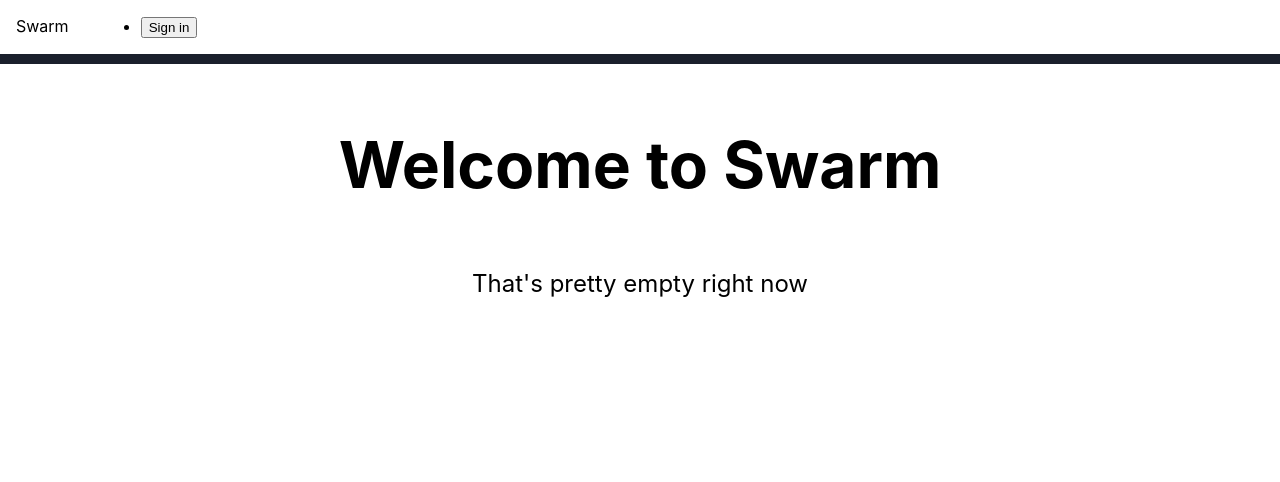
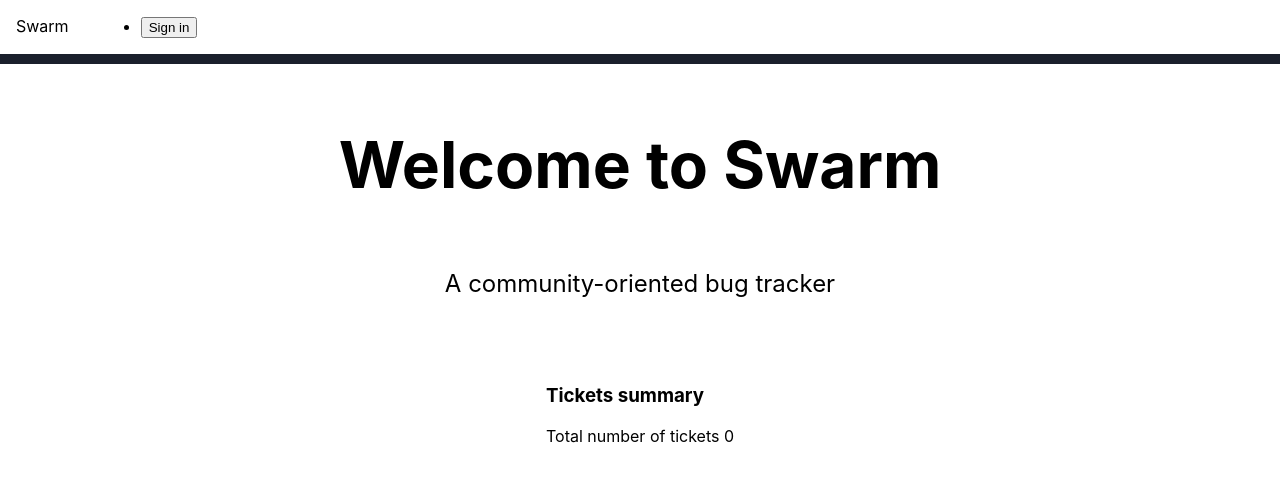
Before and after one commit to ImInfenix/swarm, a Next.js app: page / in a window 1280 px wide. Shown: the top 482 px of the page. Built offline with nearby package versions, Linux system fonts and the light colour scheme; no server answers; the database is empty.

Commit message:
Fetch total tickets count and display it on the main page

```diff
--- /dev/null
+++ b/components/TicketsSummary.tsx
@@ -0,0 +1,11 @@
+import styles from "../styles/TicketsSummary.module.css"
+
+export default function TicketsSummary(props: { ticketCount: number }) {
+  return (
+    <div className={styles.ticketsSummary}>
+      <h3>Tickets summary</h3>
+
+      <p>Total number of tickets {props.ticketCount}</p>
+    </div>
+  )
+}
--- a/pages/index.tsx
+++ b/pages/index.tsx
@@ -1,18 +1,26 @@
 import type { NextPage } from 'next'
-import Head from 'next/head'
-import Layout from '../components/Layout'
+import TicketsSummary from '../components/TicketsSummary'
 import styles from '../styles/Home.module.css'
+import { Prisma } from '@prisma/client'
+import { GetServerSidePropsContext, InferGetServerSidePropsType } from 'next'
+import prisma from '../lib/prisma'
 
-const Home: NextPage = () => {
+export default function Home(props: InferGetServerSidePropsType<typeof getServerSideProps>) {
   return (
     <div className={styles.container}>
-      <main className={styles.main}>
+      <div className={styles.main}>
         <h1 className={styles.title}>Welcome to Swarm</h1>
 
-        <p className={styles.description}>That&apos;s pretty empty right now</p>
-      </main>
+        <p className={styles.description}>A community-oriented bug tracker</p>
+
+        <TicketsSummary ticketCount={props.ticketCount} />
+      </div>
     </div>
   )
 }
 
-export default Home
+
+export async function getServerSideProps(context: GetServerSidePropsContext) {
+  var ticketCount: Prisma.PromiseReturnType<typeof prisma.ticket.count> = await prisma.ticket.count();
+  return { props: { ticketCount } }
+}
```
